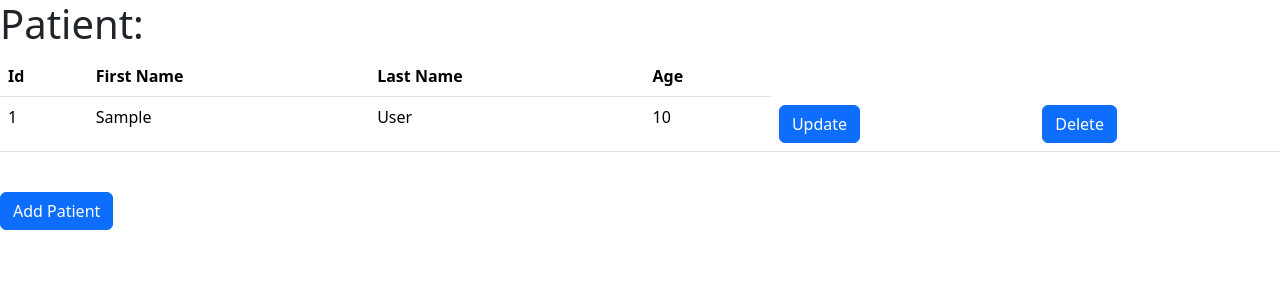
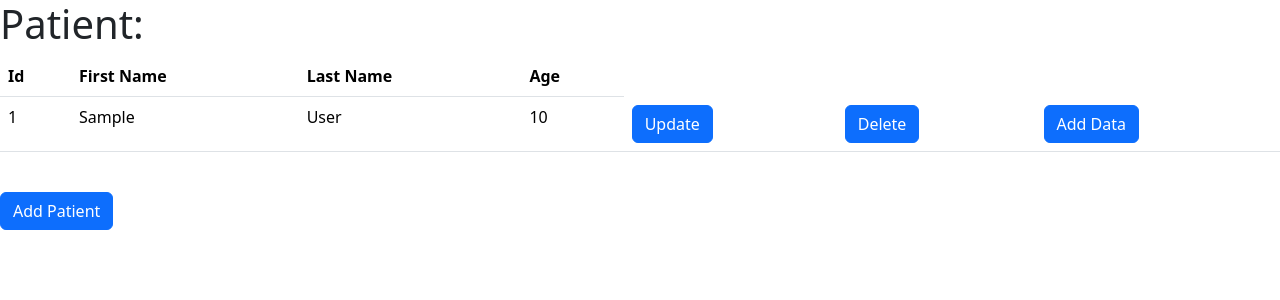
Before and after one commit to MASOOM-BIT/DjangoProjects, a Django app: page / in a window 1280 px wide. Shown: the top 300 px of the page. Run offline with Django 5.2, Linux system fonts and the light colour scheme; tables that the repository leaves empty hold one stand-in row (values such as "Sample post").

Commit message:
Add "Add Data" button to patient list for data submission

```diff
--- a/clinicals/templates/clinicalsApp/patient_list.html
+++ b/clinicals/templates/clinicalsApp/patient_list.html
@@ -31,6 +31,7 @@
           <td>{{patient.age}}</td>
           <td><a class="btn btn-primary" href="/update/{{patient.id}}" role="button">Update</a></td>
           <td><a class="btn btn-primary" href="/delete/{{patient.id}}" role="button">Delete</a></td>
+          <td><a class="btn btn-primary" href="/addData/{{patient.id}}" role="button">Add Data</a></td>
         </tr>
         {% endfor %}
       </tbody>
```
